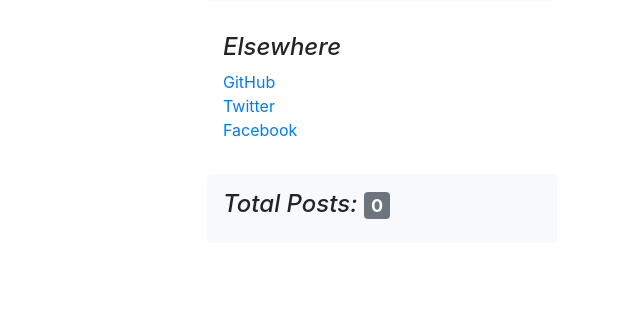
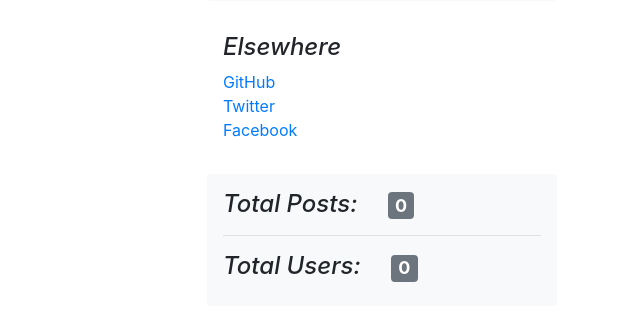
Before and after one commit to purveshmakode24/blog-medium, a Django app: page / in a window 1280 px wide. Shown: the part 316-637 px from the top of the page, without its empty margins (638-1278 px from the left). Run offline with Django 3.2, Linux system fonts and the light colour scheme; data that the repository does not hold is empty; some libraries are stand-ins or nearby versions.

Commit message:
Add Users count and fixed breadcrumb in full_posts

```diff
--- a/myapp/templates/posts.html
+++ b/myapp/templates/posts.html
@@ -32,7 +32,13 @@
 
 {% block total_posts_count %}
     <div class="p-3 bg-light rounded">
-        <h4><i class="font-italic ">Total Posts:</i> <span
-                class="badge badge-secondary">{{ total_posts_count }}</span></h4>
+        <div class="mb-3">
+            <h4><i class="font-italic pr-4">Total Posts:</i> <span
+                    class="badge badge-secondary">{{ total_posts_count }}</span></h4>
+        </div>
+        <div class="pt-3 border-top">
+            <h4><i class="font-italic pr-4">Total Users:</i> <span
+                    class="badge badge-secondary">{{ total_users }}</span></h4>
+        </div>
     </div>
 {% endblock %}
--- a/myapp/views.py
+++ b/myapp/views.py
@@ -14,12 +14,13 @@ from .forms import UserRegisterForm
 
 
 def home(request):
+    total_users = User.objects.all().count()
     posts = Post.objects.all()
     total_posts_count = Post.objects.all().count()
 
     context = {'posts': posts,
+               'total_users': total_users,
                'total_posts_count': total_posts_count}
-
     return render(request, "posts.html", context)
 
 
```
Also changed, not shown: myapp/templates/full_post.html (+8 -6 lines).
